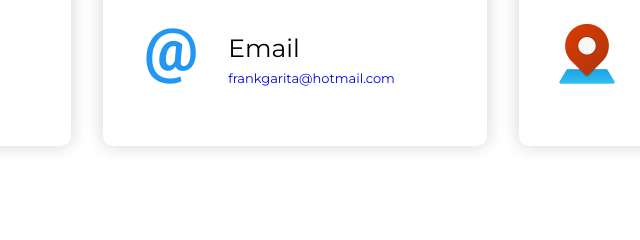
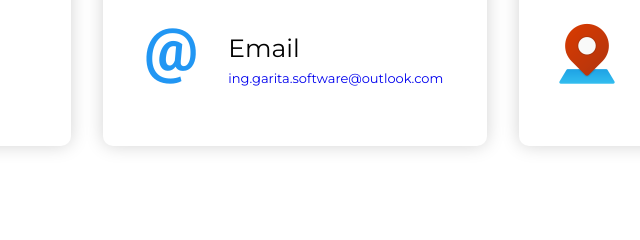
Before and after one commit to franGS86/Garita-CV, a plain HTML site: page index.html in a window 1280 px wide. Shown: the part 7302-7542 px from the top of the page, 345-985 px from the left. Drawn offline with Linux system fonts and the light colour scheme.

Commit message:
cambio de correo

```diff
--- a/index.html
+++ b/index.html
@@ -279,7 +279,7 @@
           <div class="icon"><img src="./icons/email.png"/></div>
           <div class="contact-info">
             <h1>Email</h1>
-            <h2><a href="mailto:frankgarita@hotmail.com" style="text-decoration:none">frankgarita@hotmail.com</a></h2>
+            <h2><a href="mailto:ing.garita.software@outlook.com" style="text-decoration:none">ing.garita.software@outlook.com</a></h2>
           </div>
         </div>
         <div class="contact-item">
```
